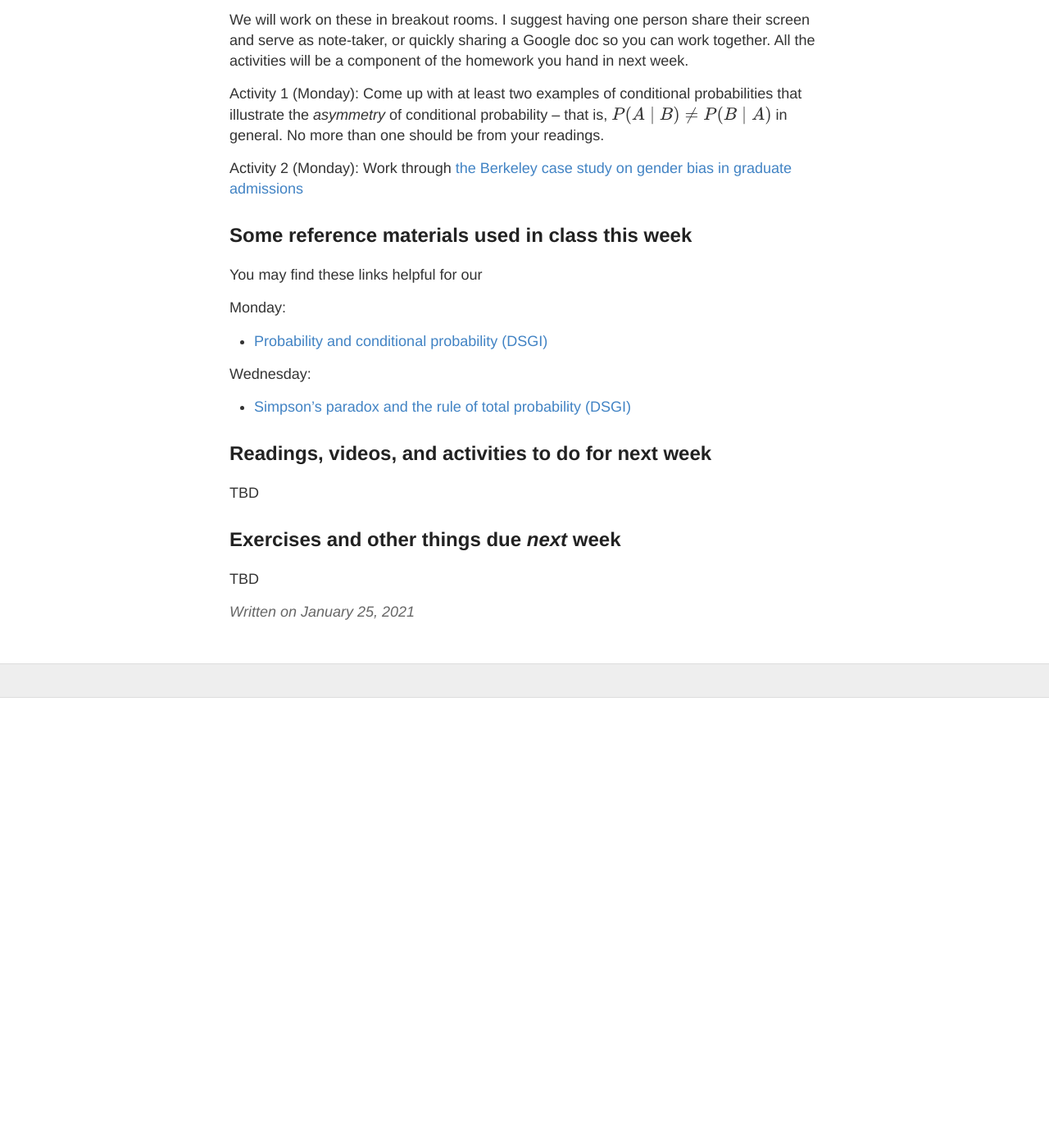
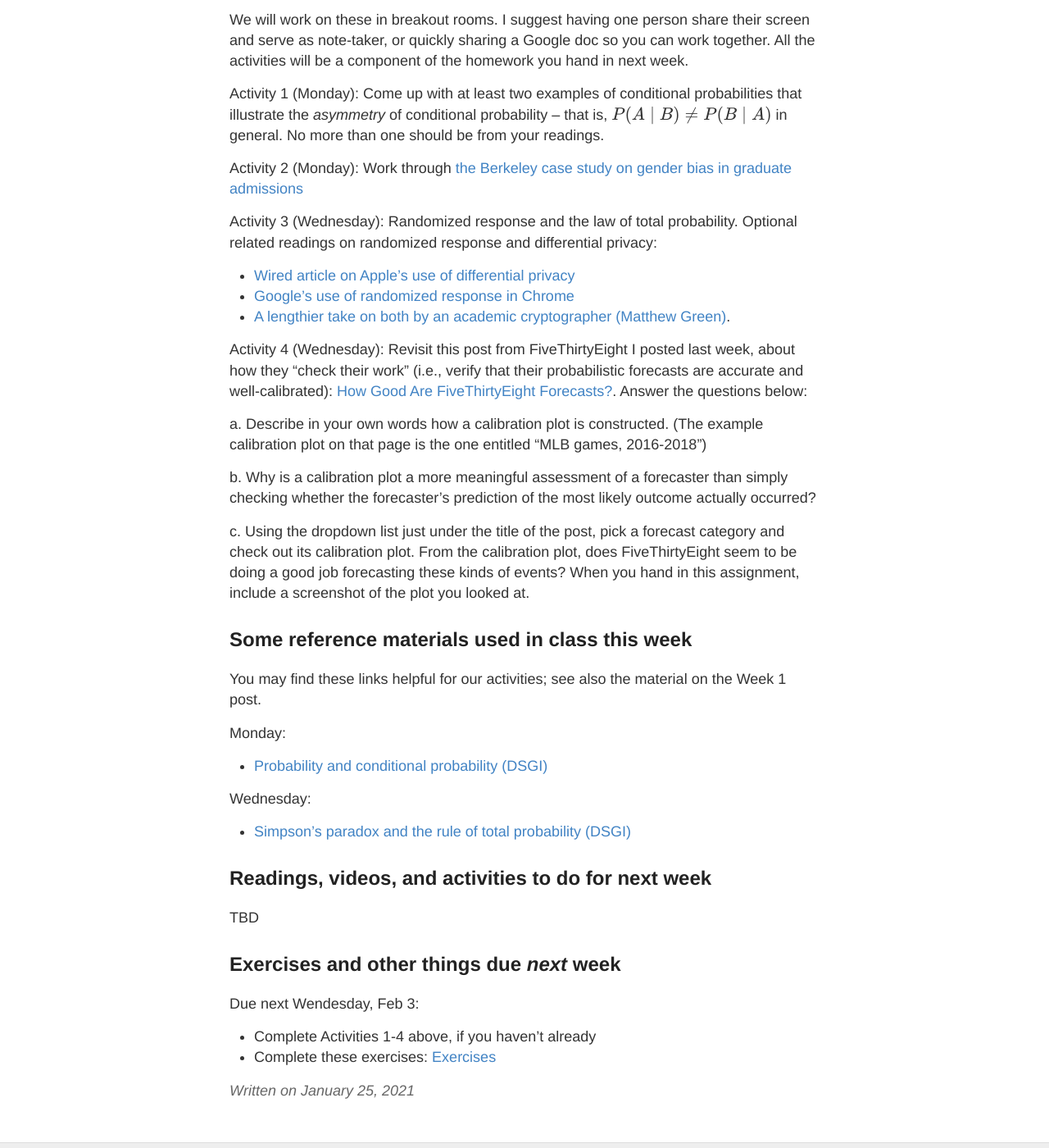
Before and after one commit to jaredsmurray/sta371h, a Jekyll site: the page built from docs/_posts/2021-01-25-Week-02.md, in a window 1280 px wide and 1400 px high, scrolled down 456 px. Shown: the whole window at 82% size. Built offline with Jekyll 4.4.1, drawn with Linux system fonts in a browser that asks for light colours; formulas are drawn with MathJax 3; before the commit the page ends 1307 px from its top, so only the background shows below that.

Commit message:
Update 2021-01-25-Week-02.md

```diff
--- a/docs/_posts/2021-01-25-Week-02.md
+++ b/docs/_posts/2021-01-25-Week-02.md
@@ -18,9 +18,24 @@ probability -- that is, $P(A\mid B)\neq P(B\mid A)$ in general. No more than one
 
 Activity 2 (Monday): Work through [the Berkeley case study on gender bias in graduate admissions](../files/berkeley_case)
 
+Activity 3 (Wednesday): Randomized response and the law of total probability. Optional related readings on randomized response and differential privacy:
+
+- [Wired article on Apple's use of differential privacy](https://www.wired.com/2016/06/apples-differential-privacy-collecting-data/)
+- [Google's use of randomized response in Chrome](https://security.googleblog.com/2014/10/learning-statistics-with-privacy-aided.html)
+- [A lengthier take on both by an academic cryptographer (Matthew Green)](https://blog.cryptographyengineering.com/2016/06/15/what-is-differential-privacy/).
+
+Activity 4 (Wednesday): Revisit this post from FiveThirtyEight I posted last week, about how they "check their work" (i.e., verify that their probabilistic forecasts are accurate and well-calibrated): [How Good Are FiveThirtyEight Forecasts?](https://projects.fivethirtyeight.com/checking-our-work/). Answer the questions below:
+
+  a. Describe in your own words how a calibration plot is constructed. (The example calibration plot on that page is the one entitled "MLB games, 2016-2018")
+
+  b. Why is a calibration plot a more meaningful assessment of a forecaster than simply checking whether the forecaster's prediction of the most likely outcome actually occurred?
+
+  c. Using the dropdown list just under the title of the post, pick a forecast category and check out its calibration plot. From the calibration plot, does FiveThirtyEight seem to be doing a good job forecasting these kinds of events? When you hand in this assignment, include a screenshot of the plot you looked at.
+
+
 ## Some reference materials used in class this week
 
-You may find these links helpful for our
+You may find these links helpful for our activities; see also the material on the Week 1 post.
 
 Monday:
   - [Probability and conditional probability (DSGI)](../files/02_probability.pdf)
@@ -34,4 +49,6 @@ TBD
 
 ## Exercises and other things due *next* week
 
-TBD
+Due next Wendesday, Feb 3:
+  - Complete Activities 1-4 above, if you haven't already
+  - Complete these exercises: [Exercises](../files/hw1_2021.pdf)
```
